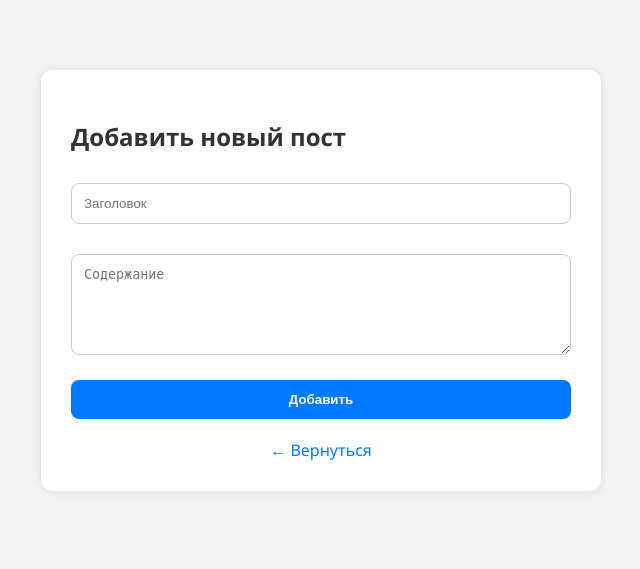
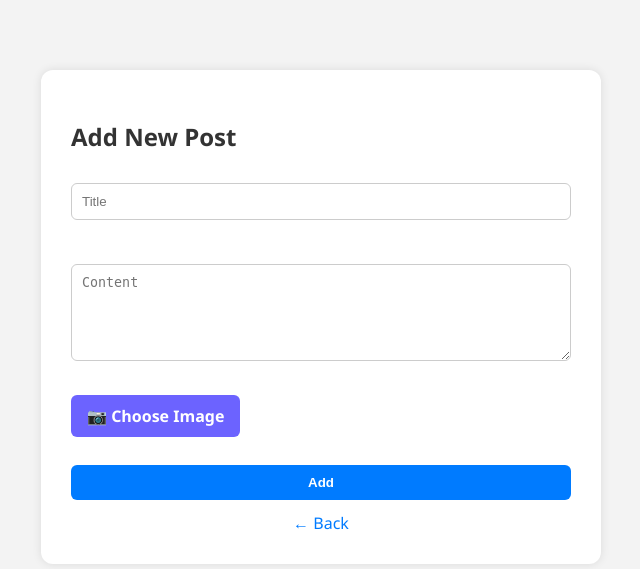
Before and after one commit to Aidarkhan-hub/endterm_flask, a Flask app: page /add_post in a window 1280 px wide. Shown: the top 569 px of the page, without its empty margins (319-959 px from the left). Run offline with Flask 3, Linux system fonts and the light colour scheme; a user stored in the database is signed in.

Commit message:
pretty buttons on add_post

```diff
--- a/templates/add_post.html
+++ b/templates/add_post.html
@@ -1,13 +1,49 @@
 {% extends "base.html" %}
-{% block title %}Добавить пост{% endblock %}
+{% block title %}Add Post{% endblock %}
 {% block content %}
-<h2>Добавить новый пост</h2>
-<form method="post">
-    <input type="text" name="title" placeholder="Заголовок" required>
-    <textarea name="content" placeholder="Содержание" rows="5" required></textarea>
-    <button type="submit">Добавить</button>
+<h2>Add New Post</h2>
+
+<form method="post" enctype="multipart/form-data" style="display: flex; flex-direction: column; gap: 14px;">
+
+    <input type="text" name="title" placeholder="Title" required
+           style="padding: 10px; border-radius: 6px; border: 1px solid #ccc;">
+
+    <textarea name="content" placeholder="Content" rows="5" required
+              style="padding: 10px; border-radius: 6px; border: 1px solid #ccc;"></textarea>
+
+    <!-- Красивая кнопка выбора файла -->
+    <input type="file" name="image" id="image" accept="image/*" style="display: none;">
+    <label for="image" style="
+        display: inline-block;
+        padding: 10px 16px;
+        background-color: #6c63ff;
+        color: white;
+        border-radius: 6px;
+        text-align: center;
+        cursor: pointer;
+        font-weight: bold;
+        width: fit-content;
+    ">
+        📷 Choose Image
+    </label>
+    <span id="file-name" style="font-size: 0.9rem; color: #555;"></span>
+
+    <button type="submit"
+            style="background-color: #007bff; color: white; padding: 10px; border: none; border-radius: 6px; font-weight: bold;">
+        Add
+    </button>
 </form>
-<div class="links">
-    <a href="/">← Вернуться</a>
+
+<div class="links" style="margin-top: 12px;">
+    <a href="/">← Back</a>
 </div>
+
+<!-- JS: показать имя файла -->
+<script>
+  const input = document.getElementById('image');
+  const span = document.getElementById('file-name');
+  input.addEventListener('change', function () {
+    span.textContent = this.files.length > 0 ? this.files[0].name : '';
+  });
+</script>
 {% endblock %}
--- a/templates/dashboard.html
+++ b/templates/dashboard.html
@@ -13,6 +13,12 @@
       <a href="{{ url_for('edit_post', post_id=post.id) }}" style="font-size: 0.9rem; text-decoration: none;">✏️ Edit</a>
     </div>
     <p>{{ post.content }}</p>
+
+    {% if post.image_filename %}
+      <img src="{{ url_for('static', filename='uploads/' ~ post.image_filename) }}"
+           style="max-width: 100%; border-radius: 8px; margin-top: 10px;">
+    {% endif %}
+
     <form action="{{ url_for('delete_post', post_id=post.id) }}" method="post">
       <button type="submit" style="width: 100%; background-color: #007bff; color: white; padding: 10px; border: none; border-radius: 6px; font-weight: bold;">
         🗑 Delete
```
